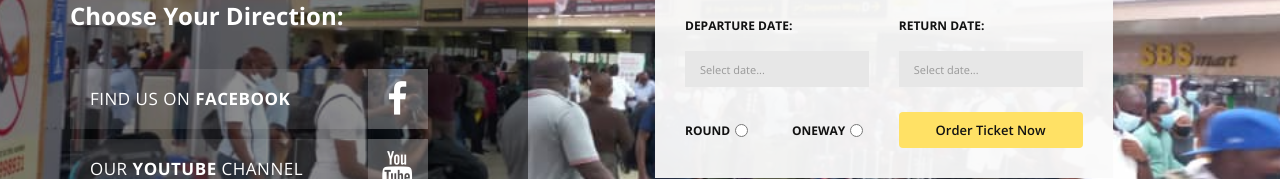
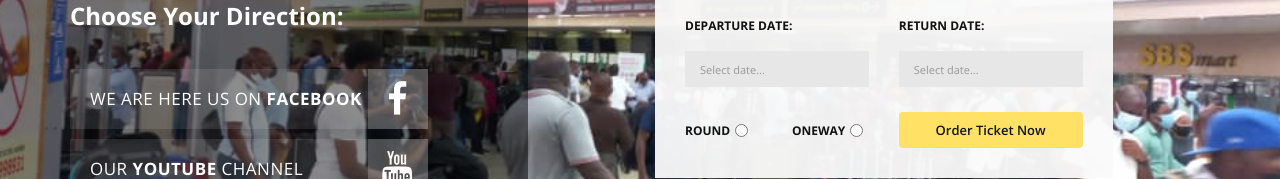
Before and after one commit to kinglove58/travel-ticketing, a plain HTML site: page index.html in a window 1280 px wide. Shown: the part 317-496 px from the top of the page. Drawn offline with nearby package versions, Linux system fonts and the light colour scheme.

Commit message:
Travel ticket

```diff
--- a/index.html
+++ b/index.html
@@ -37,7 +37,7 @@
                         <div class="tabs-content">
                             <h4>Choose Your Direction:</h4>
                             <ul class="social-links">
-                                <li><a href="http://facebook.com">Find us on <em>Facebook</em><i class="fa fa-facebook"></i></a></li>
+                                <li><a href="http://facebook.com">we are here us on <em>Facebook</em><i class="fa fa-facebook"></i></a></li>
                                 <li><a href="http://youtube.com">Our <em>YouTube</em> Channel<i class="fa fa-youtube"></i></a></li>
                                 <li><a href="http://instagram.com">Follow our <em>instagram</em><i class="fa fa-instagram"></i></a></li>
                             </ul>
```
